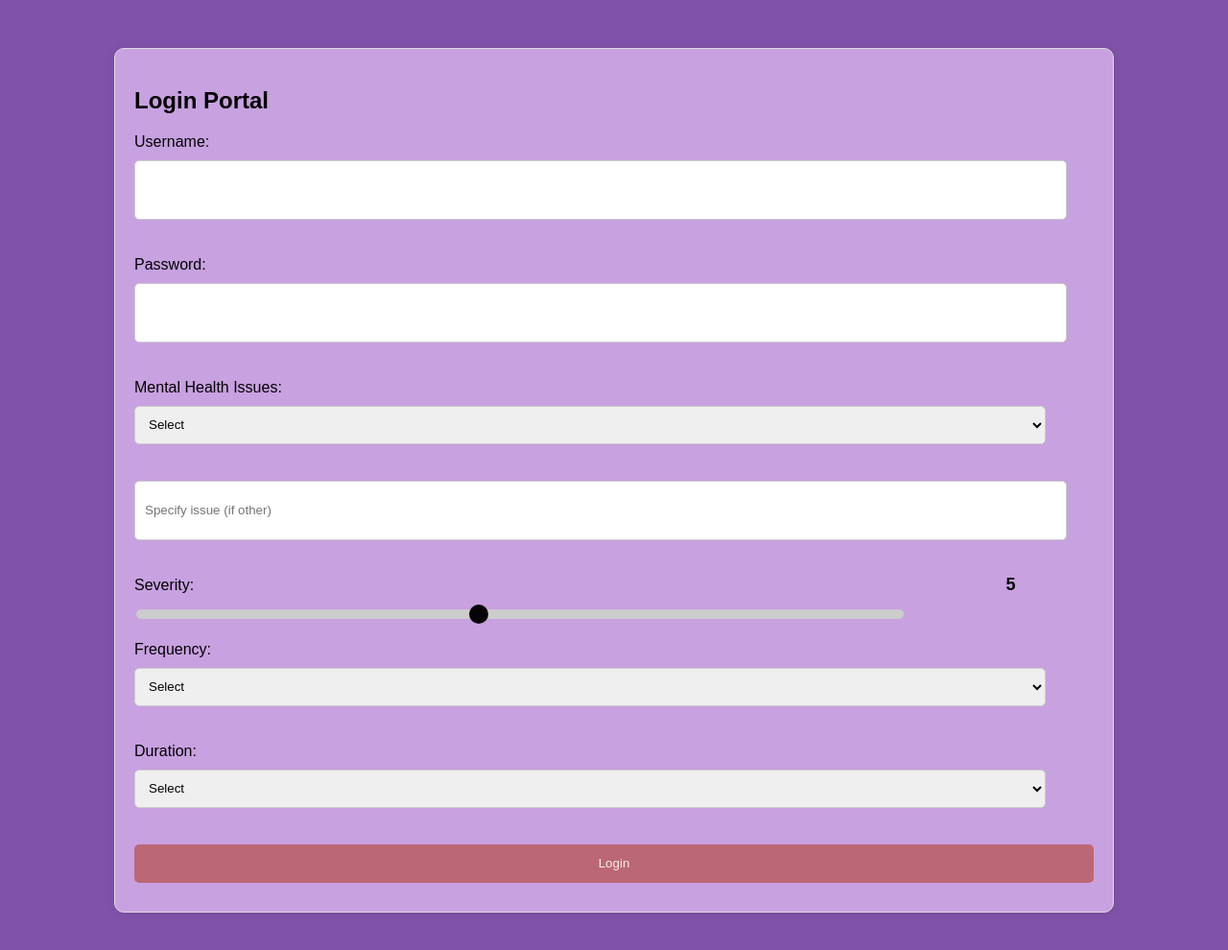
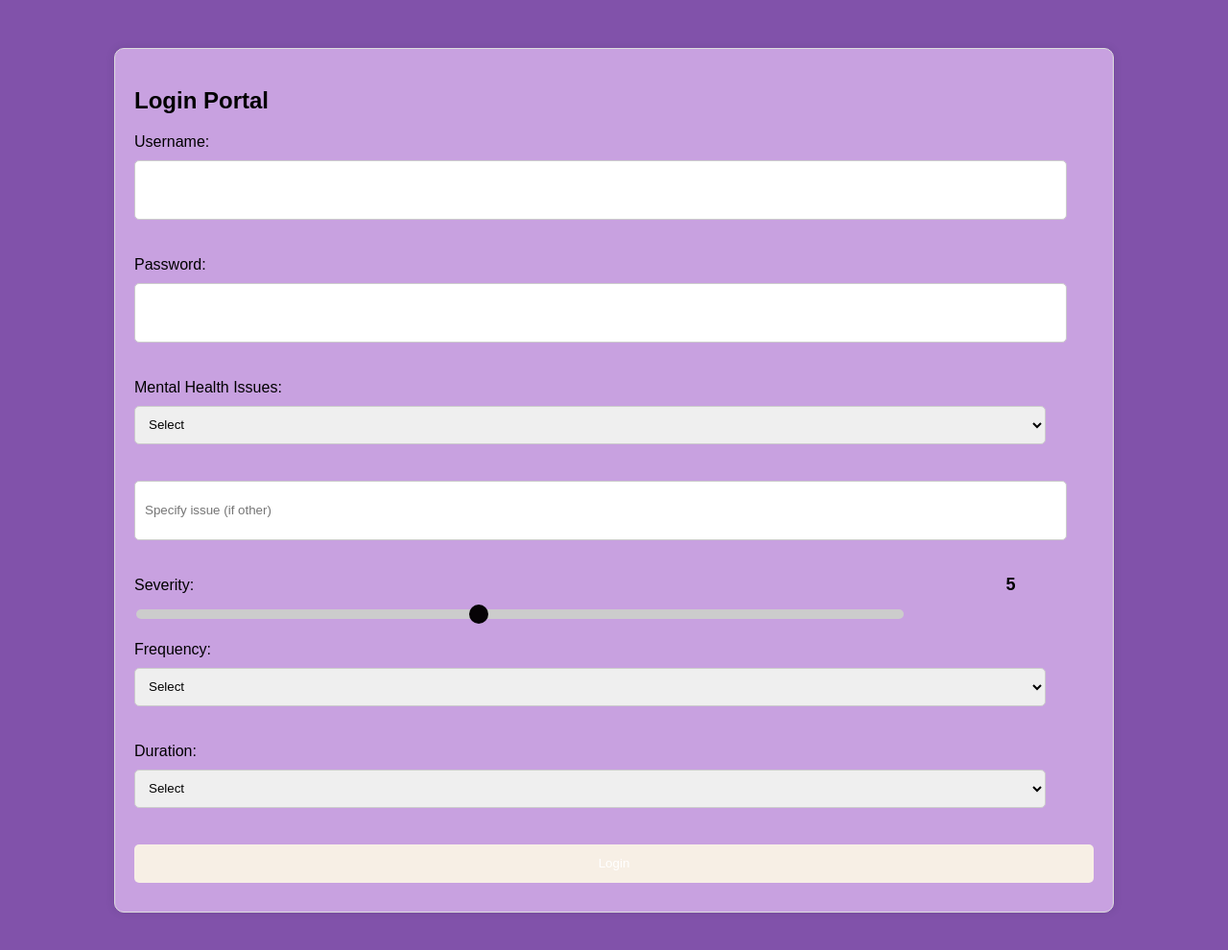
Before and after one commit to HansujaB/Emotiverse., a plain HTML site: page login.html in a window 1280 px wide. Shown: the whole page at 96% size. Drawn offline with Linux system fonts and the light colour scheme.

Commit message:
Update login.css

```diff
--- a/login.css
+++ b/login.css
@@ -69,8 +69,8 @@ body {
 #login-btn {
   width: 100%;
   height: 40px;
-  background-color: rgb(188, 103, 117);
-  color: #F7EFE5;
+  background-color: #F7EFE5;
+  color: #FFFFFF;
   padding: 10px;
   border: none;
   border-radius: 5px;
```
